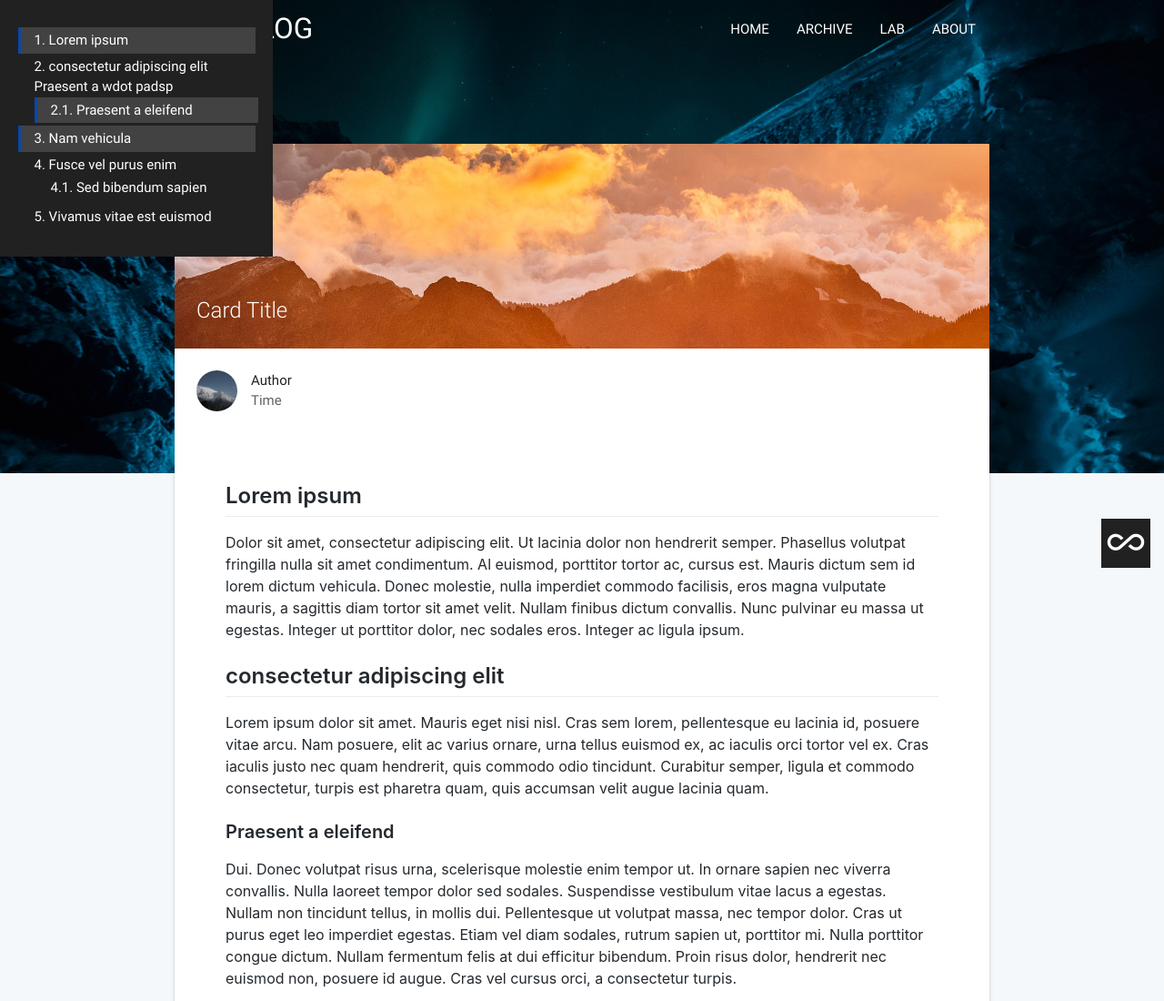
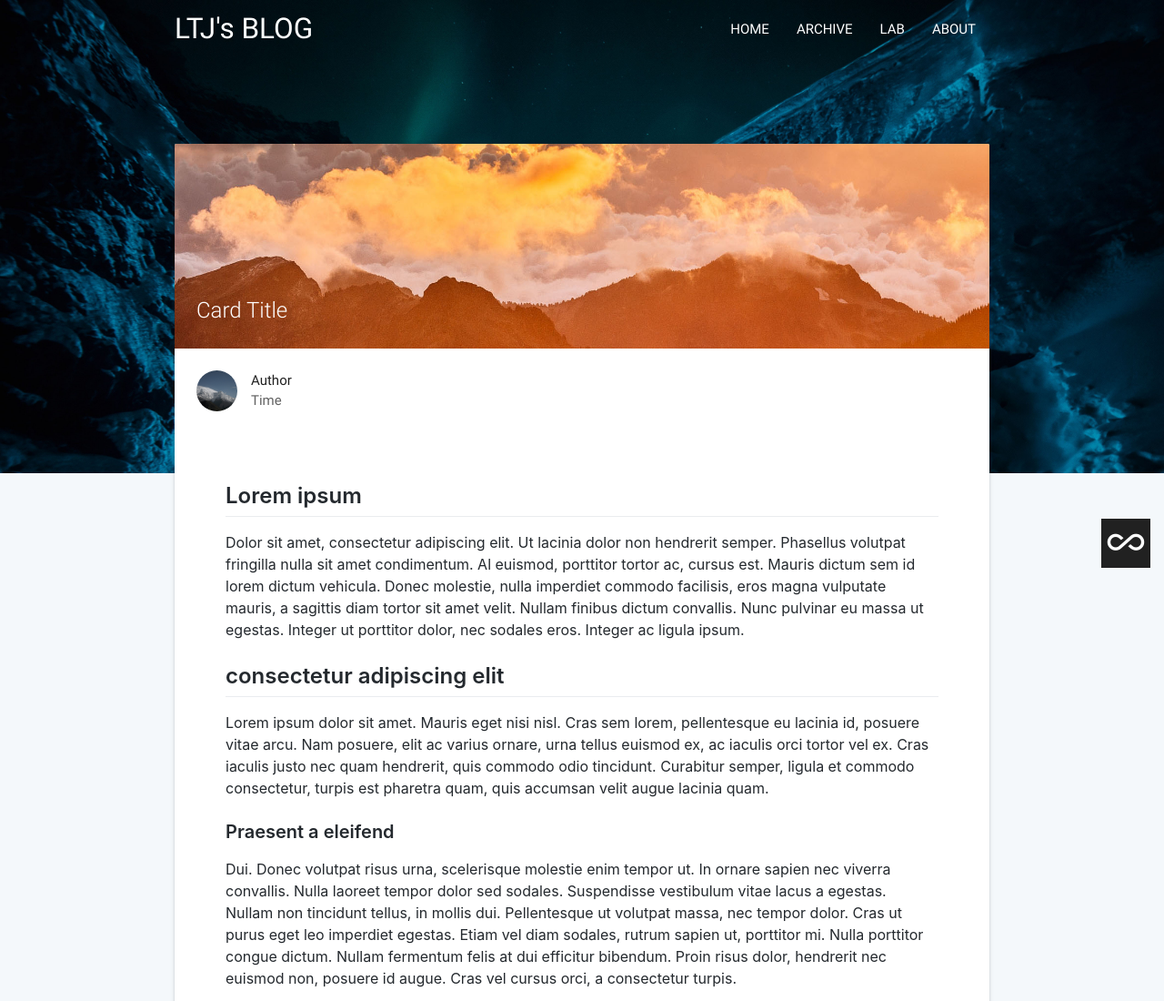
Before and after one commit to BrianLTJ/hexo-theme-plaincard, a website: page post.html in a window 1280 px wide. Shown: the top 1100 px of the page at 91% size. Drawn offline with nearby package versions, Linux system fonts and the light colour scheme.

Commit message:
TOC-normal css stage1

```diff
--- a/css/styles.css
+++ b/css/styles.css
@@ -251,7 +251,7 @@ main {
   z-index: 10;
   padding: 1em 1.3em;
   width: 20em;
-  /* TEST display: none; */
+  display: none;
   overflow-y: auto;
   /* line-height: 1em; */
 }
--- a/js/main.js
+++ b/js/main.js
@@ -41,6 +41,9 @@ $(document).ready(function(){
      * Modals
      *
      * To-top button
+     *
+     * Scrollspy
+     *
      */
 
         // Initialize Modals
@@ -48,6 +51,9 @@ $(document).ready(function(){
 
         // to-top button visibility
         to_top_btn_visibility(document.getElementsByTagName("body")[0].getBoundingClientRect().top);
+
+        // Scrollspy
+        $('.scrollspy').scrollSpy();
 
     /**
      *
--- a/post.html
+++ b/post.html
@@ -87,18 +87,18 @@
 
             <!-- Article Area -->
             <article class="markdown-body">
-              <a href="#Lorem-ipsum" class="headerlink-anchor" title="Lorem ipsum"></a><h2 id="Lorem-ipsum">Lorem ipsum</h2><p>Dolor sit amet, consectetur adipiscing elit. Ut lacinia dolor non hendrerit semper. Phasellus volutpat fringilla nulla sit amet condimentum. Al euismod, porttitor tortor ac, cursus est. Mauris dictum sem id lorem dictum vehicula. Donec molestie, nulla imperdiet commodo facilisis, eros magna vulputate mauris, a sagittis diam tortor sit amet velit. Nullam finibus dictum convallis. Nunc pulvinar eu massa ut egestas. Integer ut porttitor dolor, nec sodales eros. Integer ac ligula ipsum.</p>
-<a href="#consectetur-adipiscing-elit" class="headerlink-anchor" title="consectetur adipiscing elit"></a><h2 id="consectetur-adipiscing-elit">consectetur adipiscing elit</h2><p>Lorem ipsum dolor sit amet. Mauris eget nisi nisl. Cras sem lorem, pellentesque eu lacinia id, posuere vitae arcu. Nam posuere, elit ac varius ornare, urna tellus euismod ex, ac iaculis orci tortor vel ex. Cras iaculis justo nec quam hendrerit, quis commodo odio tincidunt. Curabitur semper, ligula et commodo consectetur, turpis est pharetra quam, quis accumsan velit augue lacinia quam. </p>
-<a href="#Praesent-a-eleifend" class="headerlink-anchor" title="Praesent a eleifend"></a><h3 id="Praesent-a-eleifend">Praesent a eleifend</h3><p>Dui. Donec volutpat risus urna, scelerisque molestie enim tempor ut. In ornare sapien nec viverra convallis. Nulla laoreet tempor dolor sed sodales. Suspendisse vestibulum vitae lacus a egestas.</p>
+              <a href="#Lorem-ipsum" class="headerlink-anchor" title="Lorem ipsum"></a><h2 id="Lorem-ipsum" class="scrollspy">Lorem ipsum</h2><p>Dolor sit amet, consectetur adipiscing elit. Ut lacinia dolor non hendrerit semper. Phasellus volutpat fringilla nulla sit amet condimentum. Al euismod, porttitor tortor ac, cursus est. Mauris dictum sem id lorem dictum vehicula. Donec molestie, nulla imperdiet commodo facilisis, eros magna vulputate mauris, a sagittis diam tortor sit amet velit. Nullam finibus dictum convallis. Nunc pulvinar eu massa ut egestas. Integer ut porttitor dolor, nec sodales eros. Integer ac ligula ipsum.</p>
+<a href="#consectetur-adipiscing-elit" class="headerlink-anchor" title="consectetur adipiscing elit"></a><h2 id="consectetur-adipiscing-elit" class="scrollspy">consectetur adipiscing elit</h2><p>Lorem ipsum dolor sit amet. Mauris eget nisi nisl. Cras sem lorem, pellentesque eu lacinia id, posuere vitae arcu. Nam posuere, elit ac varius ornare, urna tellus euismod ex, ac iaculis orci tortor vel ex. Cras iaculis justo nec quam hendrerit, quis commodo odio tincidunt. Curabitur semper, ligula et commodo consectetur, turpis est pharetra quam, quis accumsan velit augue lacinia quam. </p>
+<a href="#Praesent-a-eleifend" class="headerlink-anchor" title="Praesent a eleifend"></a><h3 id="Praesent-a-eleifend" class="scrollspy">Praesent a eleifend</h3><p>Dui. Donec volutpat risus urna, scelerisque molestie enim tempor ut. In ornare sapien nec viverra convallis. Nulla laoreet tempor dolor sed sodales. Suspendisse vestibulum vitae lacus a egestas.</p>
 <p>Nullam non tincidunt tellus, in mollis dui. Pellentesque ut volutpat massa, nec tempor dolor. Cras ut purus eget leo imperdiet egestas. Etiam vel diam sodales, rutrum sapien ut, porttitor mi. Nulla porttitor congue dictum. Nullam fermentum felis at dui efficitur bibendum. Proin risus dolor, hendrerit nec euismod non, posuere id augue. Cras vel cursus orci, a consectetur turpis. </p>
-<a href="#Nam-vehicula" class="headerlink-anchor" title="Nam vehicula"></a><h2 id="Nam-vehicula">Nam vehicula</h2><p>Odio a venenatis dignissim, mi lorem mollis ipsum, sit amet fermentum massa nibh et mi. Donec luctus eu lacus in mattis. Praesent in sapien dignissim, pharetra sapien ac, elementum mauris. Quisque gravida risus eget elementum malesuada. Praesent commodo ligula sit amet urna porttitor, nec pulvinar ligula fermentum. Aenean quis molestie turpis. Orci varius natoque penatibus et magnis dis parturient montes, nascetur ridiculus mus. Vestibulum fringilla blandit sodales.</p>
+<a href="#Nam-vehicula" class="headerlink-anchor" title="Nam vehicula"></a><h2 id="Nam-vehicula" class="scrollspy">Nam vehicula</h2><p>Odio a venenatis dignissim, mi lorem mollis ipsum, sit amet fermentum massa nibh et mi. Donec luctus eu lacus in mattis. Praesent in sapien dignissim, pharetra sapien ac, elementum mauris. Quisque gravida risus eget elementum malesuada. Praesent commodo ligula sit amet urna porttitor, nec pulvinar ligula fermentum. Aenean quis molestie turpis. Orci varius natoque penatibus et magnis dis parturient montes, nascetur ridiculus mus. Vestibulum fringilla blandit sodales.</p>
 <p>Lorem ipsum dolor sit amet, consectetur adipiscing elit. Nullam sit amet tincidunt erat. Sed a magna eros. Nulla at lectus sed ante ornare interdum. Nunc sit amet mauris justo. Praesent accumsan arcu in nisl pulvinar dapibus. Mauris eget lorem ut elit tincidunt aliquet non non mauris. Nam ultrices, tellus ut condimentum pretium, mauris ligula lacinia nulla, vel rhoncus arcu felis eu dolor. Ut tristique viverra ante, vel semper velit rutrum eu. Ut feugiat nisl in imperdiet mattis. Phasellus finibus nisl ac elit bibendum, ac lobortis neque lobortis. Interdum et malesuada fames ac ante ipsum primis in faucibus. Morbi venenatis venenatis nisl, eget lacinia erat.</p>
-<a href="#Fusce-vel-purus-enim" class="headerlink-anchor" title="Fusce vel purus enim"></a><h2 id="Fusce-vel-purus-enim">Fusce vel purus enim</h2><p>Etiam non pharetra ante. Donec ac turpis condimentum, mattis arcu in, vehicula nunc. Quisque pretium vehicula ullamcorper. Nulla nec est ut metus consequat posuere a ut arcu. Ut aliquet velit nec viverra euismod. Aenean vel urna in massa porttitor tempus. Morbi et urna molestie, facilisis lectus vitae, elementum nibh. Curabitur tincidunt ante ut nibh placerat finibus. Cras vitae ipsum eros. Sed id quam eleiet, massa quam sagittis ipsum, ut egestas arcu ante nec nunc. Aliquam tincidunt, quam quis blandit efficitur, diam orci viverra urna, eget consectetur metus sapien eget orci. Cras nec nulla non dui molestie lacinia.</p>
+<a href="#Fusce-vel-purus-enim" class="headerlink-anchor" title="Fusce vel purus enim"></a><h2 id="Fusce-vel-purus-enim" class="scrollspy">Fusce vel purus enim</h2><p>Etiam non pharetra ante. Donec ac turpis condimentum, mattis arcu in, vehicula nunc. Quisque pretium vehicula ullamcorper. Nulla nec est ut metus consequat posuere a ut arcu. Ut aliquet velit nec viverra euismod. Aenean vel urna in massa porttitor tempus. Morbi et urna molestie, facilisis lectus vitae, elementum nibh. Curabitur tincidunt ante ut nibh placerat finibus. Cras vitae ipsum eros. Sed id quam eleiet, massa quam sagittis ipsum, ut egestas arcu ante nec nunc. Aliquam tincidunt, quam quis blandit efficitur, diam orci viverra urna, eget consectetur metus sapien eget orci. Cras nec nulla non dui molestie lacinia.</p>
 <a href="#Sed-bibendum-sapien" class="headerlink-anchor" title="Sed bibendum sapien"></a>
-<h3 id="Sed-bibendum-sapien">Sed bibendum sapien</h3><p>Justo nec fringilla neque placerat in. Pellentesque ullamcorper mollis sem sit amet efficitur. Nunc consectetur at magna ac ultricies. Aliquam fringilla pellentesque mattis. Vivamus fermentum dolor at ante lacinia molestie quis ut lectus. Fusce est massa, pretium in congue non, semper a velit.</p>
+<h3 id="Sed-bibendum-sapien" class="scrollspy">Sed bibendum sapien</h3><p>Justo nec fringilla neque placerat in. Pellentesque ullamcorper mollis sem sit amet efficitur. Nunc consectetur at magna ac ultricies. Aliquam fringilla pellentesque mattis. Vivamus fermentum dolor at ante lacinia molestie quis ut lectus. Fusce est massa, pretium in congue non, semper a velit.</p>
 <p>Aliquam sit amet eros viverra magna interdum congue ac nec leo. Morbi placerat dictum nunc, vitae vestibulum libero vulputate sit amet. Duis ut ex mollis, hendrerit tortor in, vulputate ex. Nullam quis mauris neque. Vivamus ut euismod nunc. Phasellus nisl arcu, mollis quis luctus cursus, consectetur ut tellus. Etiam ullamcorper aliquet sem non ornare. Nunc sed congue elit. Maecenas vestibulum rutrum magna faucibus pellentesque. Phasellus vitae iaculis nunc, ac sagittis tortor. Maecenas ultricies eu ex at tincidunt. Cras sagittis sodales nisi sed egestas. Sed dictum blandit pellentesque. Aliquam erat volutpat.</p>
 <a href="#Vivamus-vitae-est-euismod" class="headerlink-anchor" title="Vivamus vitae est euismod"></a>
-<h2 id="Vivamus-vitae-est-euismod">Vivamus vitae est euismod</h2><p>Faucibus ex non, rutrum nibh. Maecenas porta orci at tincidunt gravida. Fusce sagittis purus ipsum, sit amet convallis neque accumsan vel. Donec mattis libero eros, et viverra dui lobortis eget. Vestibulum justo leo, elementum interdum augue quis, iaculis faucibus erat. Phasellus dolor lectus, mattis a porttitor id, vestibulum eu nunc. Fusce iaculis, lectus non egestas rutrum, elit felis mollis libero, fermentum commodo erat est at turpis. Phasellus a mauris ullamcorper, laoreet libero vel, molestie purus. Nulla dapibus, nulla quis tempor efficitur, augue nibh aliquam magna, ut eleifend risus massa et odio. Mauris luctus lacus sit amet mollis semper. Cras venenatis tempus lacus eget congue. Donec at elit fermentum, finibus lectus in, interdum odio. Aliquam eget metus sit amet metus blandit tempus non quis lacus. Praesent posuere, nisi at mollis congue, tortor ipsum imperdiet odio, et ornare lectus elit et nisl. Orci varius natoque penatibus et magnis dis parturient montes, nascetur ridiculus mus.</p>
+<h2 id="Vivamus-vitae-est-euismod" class="scrollspy">Vivamus vitae est euismod</h2><p>Faucibus ex non, rutrum nibh. Maecenas porta orci at tincidunt gravida. Fusce sagittis purus ipsum, sit amet convallis neque accumsan vel. Donec mattis libero eros, et viverra dui lobortis eget. Vestibulum justo leo, elementum interdum augue quis, iaculis faucibus erat. Phasellus dolor lectus, mattis a porttitor id, vestibulum eu nunc. Fusce iaculis, lectus non egestas rutrum, elit felis mollis libero, fermentum commodo erat est at turpis. Phasellus a mauris ullamcorper, laoreet libero vel, molestie purus. Nulla dapibus, nulla quis tempor efficitur, augue nibh aliquam magna, ut eleifend risus massa et odio. Mauris luctus lacus sit amet mollis semper. Cras venenatis tempus lacus eget congue. Donec at elit fermentum, finibus lectus in, interdum odio. Aliquam eget metus sit amet metus blandit tempus non quis lacus. Praesent posuere, nisi at mollis congue, tortor ipsum imperdiet odio, et ornare lectus elit et nisl. Orci varius natoque penatibus et magnis dis parturient montes, nascetur ridiculus mus.</p>
 </article>
 
             <!-- Article Area End -->
```
